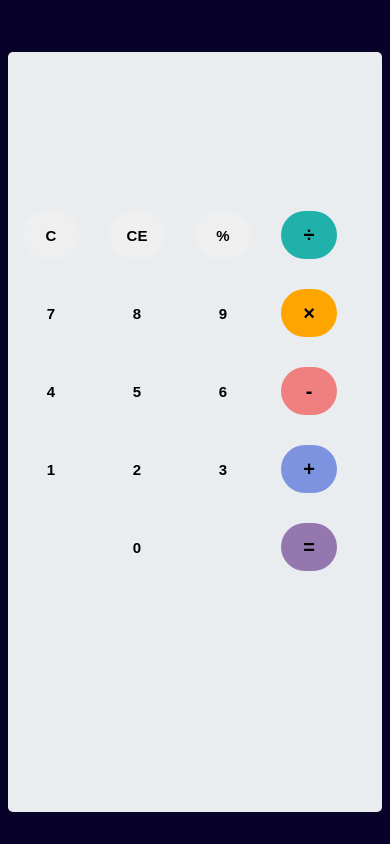
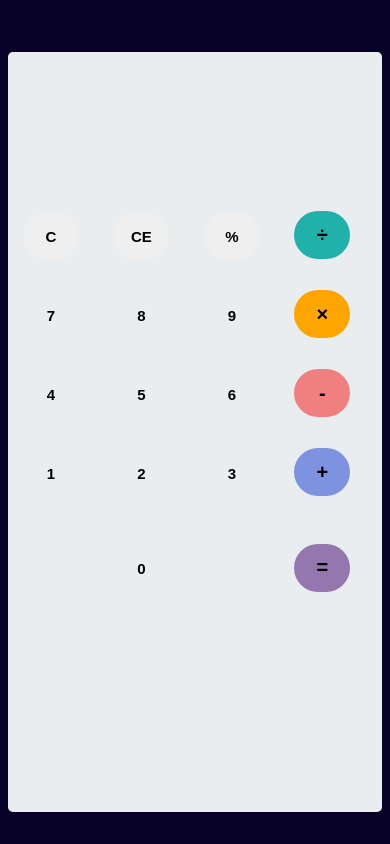
Before and after one commit to ChineduSamuel/Calculator_js, a plain HTML site: page index.html in a window 390 px wide. Drawn offline with Linux system fonts and the light colour scheme.

Commit message:
A simple Calculator

```diff
--- a/style.css
+++ b/style.css
@@ -37,13 +37,13 @@ body{
     font-size: 2rem;
 }
 #keyboard{
-    height: 50vh;
+    height: 50%;
 }
 .operator, .number, .empty{
     width: 3.5rem;
     height: 3rem;
     margin: 15px;
-    float:left;
+    justify-content: left;
     border-radius: 50px;
     border-width: 0;
     font-weight: bold;
@@ -83,16 +83,20 @@ button:nth-child(20){
 }
 
 @media screen and (max-width: 950px){
-    #container{
+    #container {
+        width: 100%;
+        align-items: center;
+        justify-content: center;
+
+    }
+    #calculator  {
         width: 100%;
         align-items: center;
         justify-content: center;
         flex-direction: column;
     }
-    #calculator{
+    #calculator #keyboard{
         width: 100%;
-        align-items: center;
-        justify-content: center;
-        flex-direction: column;
     }
+
 }
```
